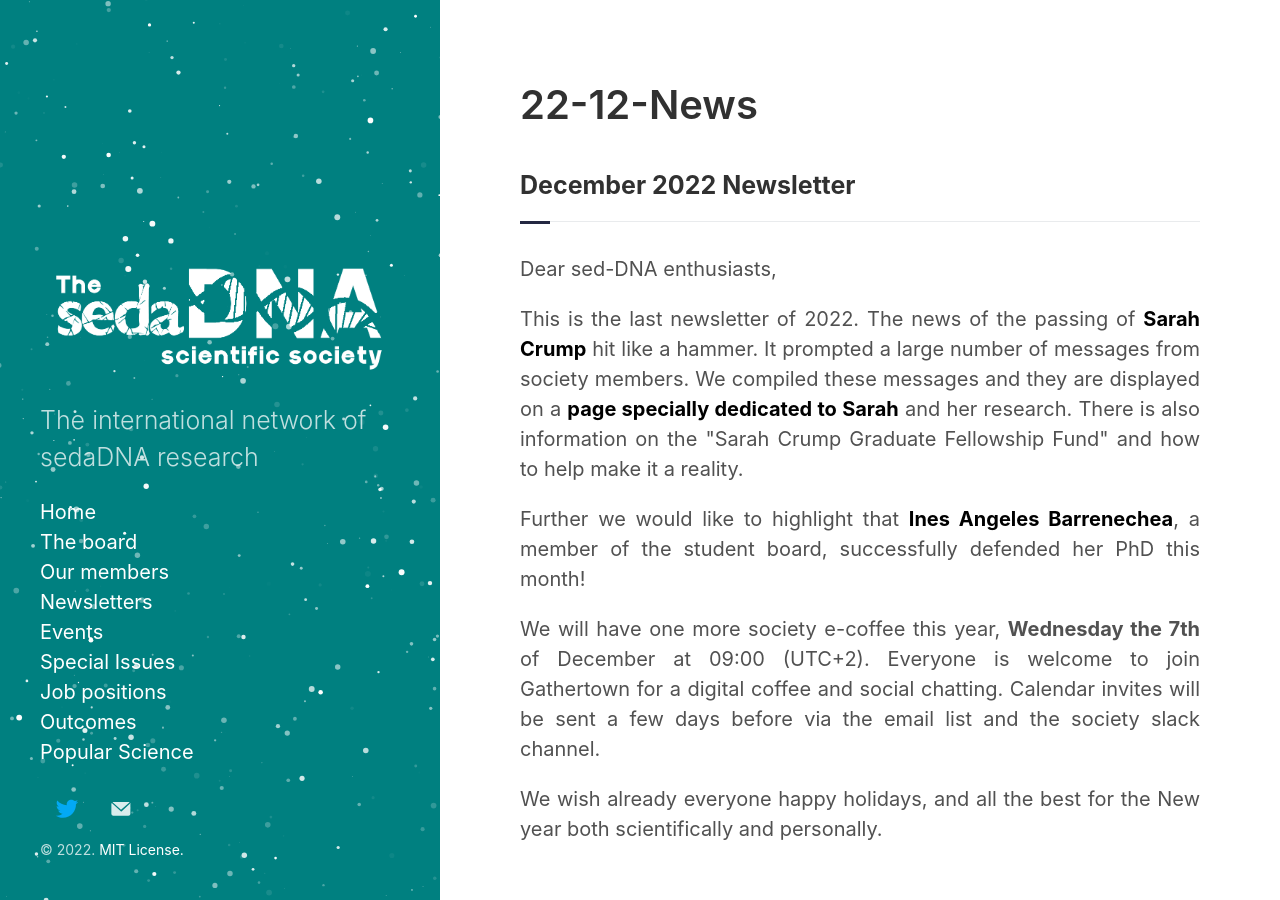
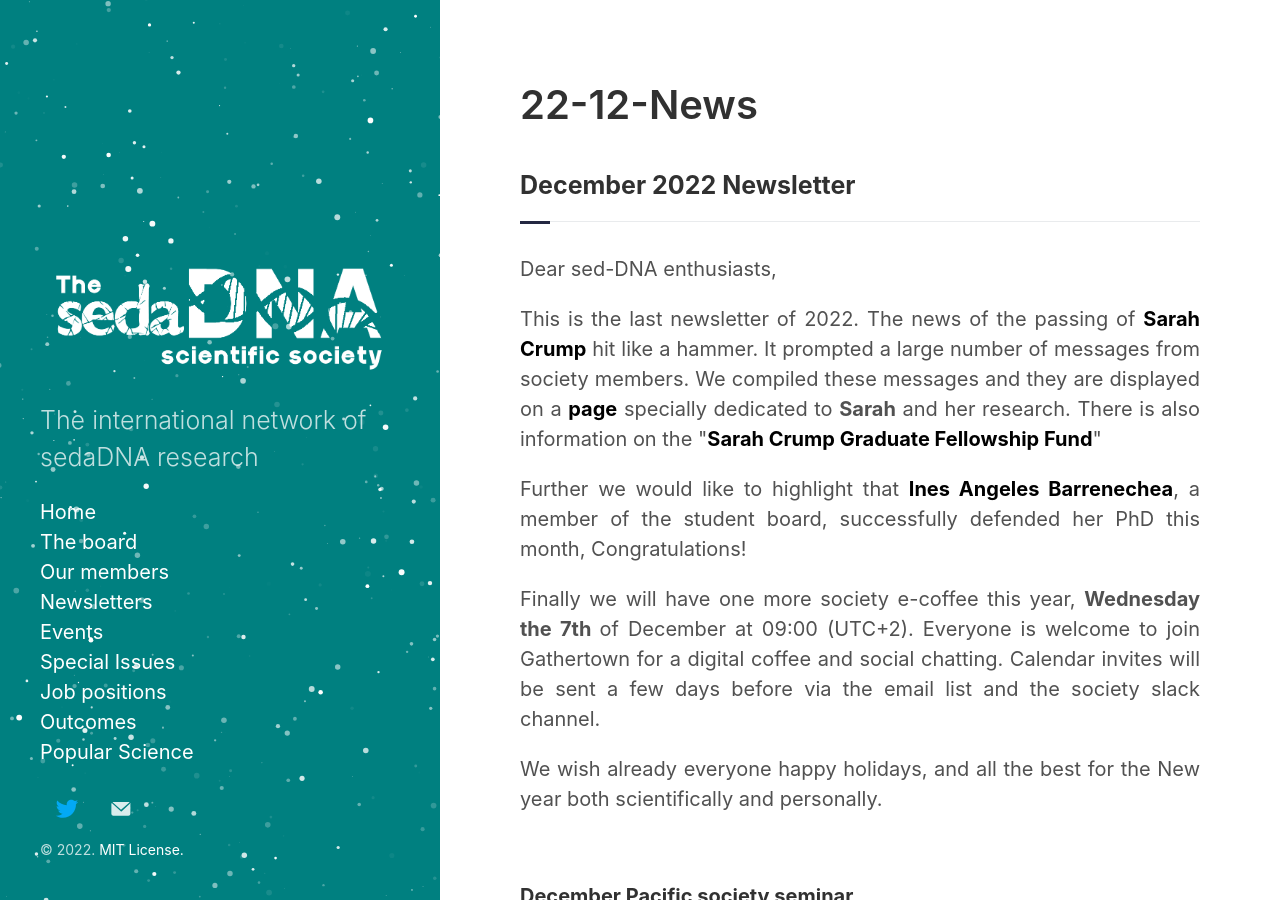
Before and after one commit to sedadna/sedadna.github.io, a Jekyll site: the page built from category/news/22-12.md, in a window 1280 px wide and 900 px high. Built offline with Jekyll 4.4.1, drawn with Linux system fonts in a browser that asks for light colours; some of the changed text lies outside the part shown.

Commit message:
Update 22-12.md

```diff
--- a/category/news/22-12.md
+++ b/category/news/22-12.md
@@ -9,11 +9,12 @@ title: 22-12-News
 
 <p>Dear sed-DNA enthusiasts,</p>
 <div class="intro">
-<p> This is the last newsletter of 2022. The news of the passing of <a href="https://www.sarahcrumpscience.com" target="_blank"><b>Sarah Crump</b></a> hit like a hammer. It prompted a large number of messages from society members. We compiled these messages and they are displayed on a  <a href="https://sedadna.github.io/category/sarah_crump.html" target="_blank"><b>page specially dedicated to Sarah</b></a> and her research. There is also information on the "Sarah Crump Graduate Fellowship Fund" and how to help make it a reality.</p>
+<p> This is the last newsletter of 2022. The news of the passing of <a href="https://www.sarahcrumpscience.com" target="_blank"><b>Sarah Crump</b></a> hit like a hammer. It prompted a large number of messages from society members. We compiled these messages and they are displayed on a <a href="https://sedadna.github.io/category/sarah_crump.html" target="_blank"><b>page</b></a> specially dedicated to <b>Sarah</b> and her research. There is also information on the "<a href="https://www.colorado.edu/instaar/instaar-resources/student-funding/sarah-crump-graduate-fellowship" target="_blank"><b>Sarah Crump Graduate Fellowship Fund</b></a>"</p>
 
-<p>Further we would like to highlight that <a href="https://www.researchgate.net/profile/Ines-Barrenechea-2" target="_blank"><b>Ines Angeles Barrenechea</b></a>, a member of the student board, successfully defended her PhD this month!</p>
 
-<p>We will have one more society e-coffee this year, <b> Wednesday the 7th </b> of December at 09:00 (UTC+2). Everyone is welcome to join Gathertown for a digital coffee and social chatting. Calendar invites will be sent a few days before via the email list and the society slack channel.
+<p>Further we would like to highlight that <a href="https://www.researchgate.net/profile/Ines-Barrenechea-2" target="_blank"><b>Ines Angeles Barrenechea</b></a>, a member of the student board, successfully defended her PhD this month, Congratulations!</p>
+
+<p>Finally we will have one more society e-coffee this year, <b> Wednesday the 7th </b> of December at 09:00 (UTC+2). Everyone is welcome to join Gathertown for a digital coffee and social chatting. Calendar invites will be sent a few days before via the email list and the society slack channel.
 </p>
 <p>We wish already everyone happy holidays, and all the best for the New year both scientifically and personally.
 </p>
@@ -24,10 +25,10 @@ title: 22-12-News
 More information on the seminar series will follow.
 
 <div class="intro">
-<br>
+  <br>
+
 <h4 class="section-title underline">New papers</h4>
 <p><a href="https://www.researchgate.net/profile/Jifeng-Zhang" target="_blank"><b>Jifeng Zhang</b></a> <i> et al.,</i> (2022) published "<a href="https://doi.org/10.1016/j.watres.2022.119435" target="_blank"><u><i>Ancient DNA reveals potentially toxic cyanobacteria increasing with climate change</i></u></a>" in Water Research.</p>
-<br>
 
 <h4 class="section-title underline">Commentary papers</h4>
 <p><a href="https://www.researchgate.net/profile/Joshua-Miller-21" target="_blank"><b>Joshua H. Miller</b></a> & <a href="https://www.researchgate.net/profile/Carl-Simpson-2" target="_blank"><b>Carl Simpson</b></a> (2022) published "<a href="https://doi.org/10.1016/j.watres.2022.119435" target="_blank"><u><i>When did mammoths go extinct?</i></u></a>" in Nature.</p>
```
Also changed, not shown: other parts of category/news/22-12.md (+1 -1 lines).
